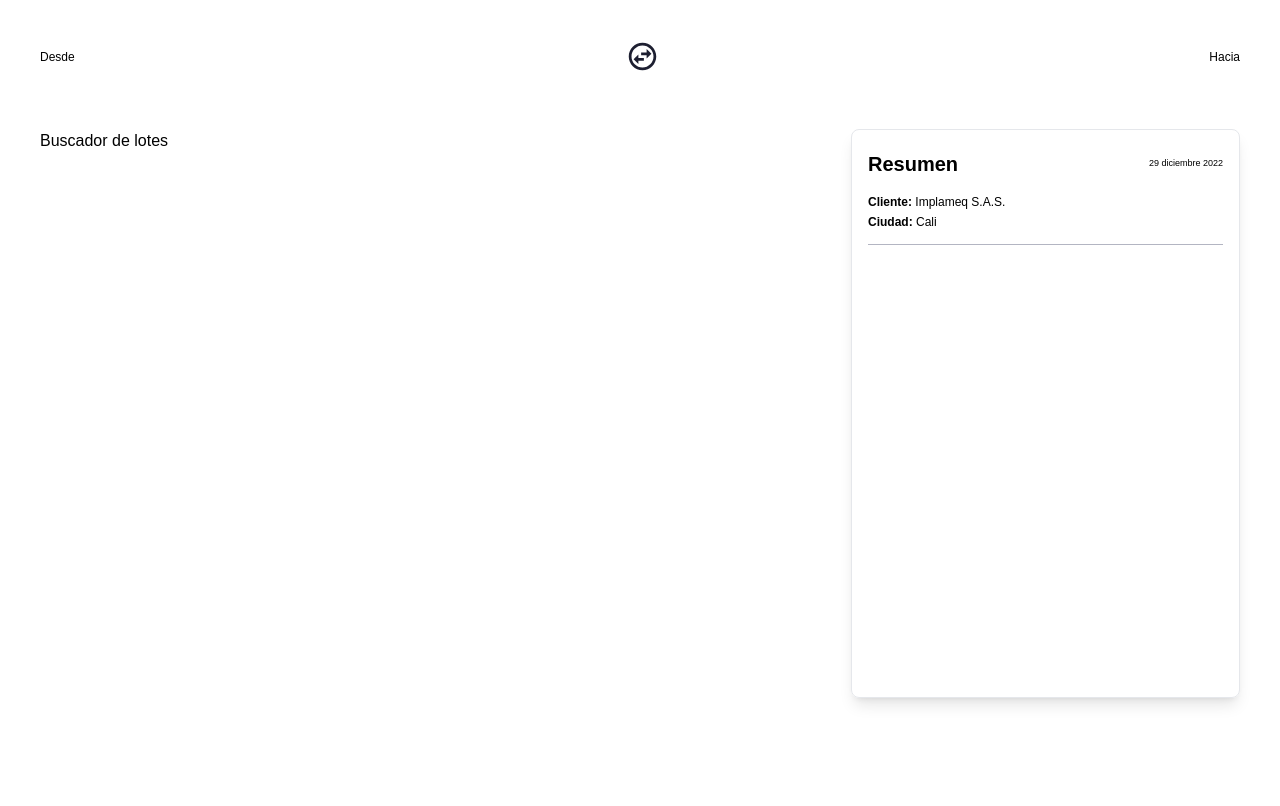
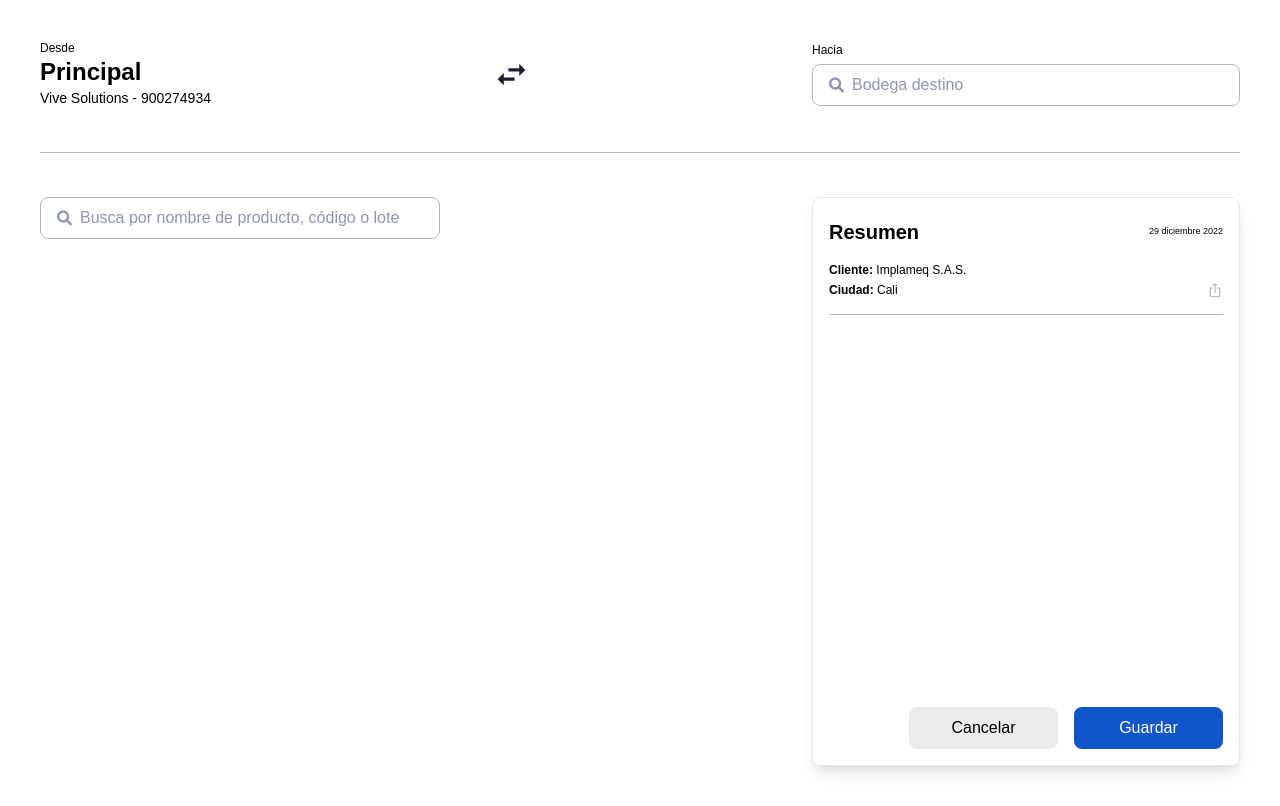
Before and after one commit to andreszapataq/react-inventory-2, a React (Create React App) app: page /despacho/1 in a window 1280 px wide. Built offline with nearby package versions, Linux system fonts and the light colour scheme.

Commit message:
complete HeaderDespacho and update Despacho

```diff
--- a/src/components/HeaderDespacho.js
+++ b/src/components/HeaderDespacho.js
@@ -1,11 +1,26 @@
-import { MdOutlineSwapHorizontalCircle } from 'react-icons/md'
+import { MdOutlineSwapHorizontalCircle, MdSwapHorizontalCircle, MdSwapHoriz } from 'react-icons/md'
+import { FaSearch } from 'react-icons/fa'
 
 const HeaderDespacho = () => {
   return (
     <div className="flex justify-between items-center">
-      <div className='font-light text-xs'>Desde</div>
-      <MdOutlineSwapHorizontalCircle size={33} className="fill-raisin-black cursor-pointer" />
-      <div className='font-light text-xs'>Hacia</div>
+      <div>
+        <p className='font-light text-xs'>Desde</p>
+        <p className='font-semibold text-2xl'>Principal</p>
+        <p className='font-light text-sm'>Vive Solutions - 900274934</p>
+      </div>
+      {/* <MdOutlineSwapHorizontalCircle size={37} className="fill-raisin-black cursor-pointer" /> */}
+      {/* <MdSwapHorizontalCircle size={37} className="fill-raisin-black cursor-pointer" /> */}
+      <MdSwapHoriz size={37} className="fill-raisin-black cursor-pointer" />
+      <div>
+        <p className='font-light text-xs mb-1.5'>Hacia</p>
+        <div className='w-[428px]'>
+          <div className="flex items-center px-4 py-2 border border-cadet-blue-crayola rounded-lg focus-within:border-transparent focus-within:outline outline-blue-700">
+            <FaSearch className="fill-cool-grey mr-2" />
+            <input className="w-full border-none outline-none placeholder:text-cool-grey" type="text" placeholder="Bodega destino" />
+          </div>
+        </div>
+      </div>
     </div>
   )
 }
--- a/src/components/ResumenCard.js
+++ b/src/components/ResumenCard.js
@@ -1,17 +1,32 @@
+import { FaRegShareSquare } from "react-icons/fa"
+import { MdIosShare } from "react-icons/md"
+
+import Button from "./Button"
+
 const ResumenCard = () => {
   return (
-    <div className="w-[428px] h-[569px] border rounded-lg shadow-lg p-4">
-      <div className="grid gap-3 grid-rows-2">
+    <div className="w-[428px] h-[569px] flex flex-col justify-between border rounded-lg shadow-lg p-4">
+      <div className="grid gap-3 grid-rows-3">
         <div className="flex justify-between items-center">
           <h1 className="text-xl font-semibold">Resumen</h1>
           <p className="text-[9px]">29 diciembre 2022</p>
         </div>
         <div className="flex flex-col gap-1">
           <p className="text-xs"><span className="font-semibold">Cliente: </span>Implameq S.A.S.</p>
-          <p className="text-xs"><span className="font-semibold">Ciudad: </span>Cali</p>
+          <div className="flex justify-between items-center">
+            <p className="text-xs"><span className="font-semibold">Ciudad: </span>Cali</p>
+            {/* <FaRegShareSquare className="cursor-pointer" /> */}
+            <MdIosShare className="fill-[#bfbfbf] cursor-pointer" />
+          </div>
         </div>
+        <div className="w-full h-px bg-cadet-blue-crayola mt-1"></div>
       </div>
-      <div className="w-full h-px bg-cadet-blue-crayola mt-3.5"></div>
+      <div>
+      </div>
+      <div className="flex justify-end gap-4">
+        <Button variant="cancel" label="Cancelar" />
+        <Button variant="confirm" label="Guardar" />
+      </div>
     </div>
   )
 }
--- a/src/components/SearchBar.js
+++ b/src/components/SearchBar.js
@@ -24,6 +24,12 @@ const SearchBar = () => {
           <input className="w-full border-none outline-none placeholder:text-cool-grey" type="text" placeholder="Busca por lote o fecha de vencimiento" />
         </div>
       )}
+      {location.pathname.includes('/despacho/') && (
+        <div className="flex items-center px-4 py-2 border border-cadet-blue-crayola rounded-lg focus-within:border-transparent focus-within:outline outline-blue-700">
+          <FaSearch className="fill-cool-grey mr-2" />
+          <input className="w-full border-none outline-none placeholder:text-cool-grey" type="text" placeholder="Busca por nombre de producto, código o lote" />
+        </div>
+      )}
     </div>
   )
 }
--- a/src/pages/Despacho.js
+++ b/src/pages/Despacho.js
@@ -1,15 +1,19 @@
 import HeaderDespacho from "../components/HeaderDespacho"
 import ResumenCard from "../components/ResumenCard"
+import SearchBar from "../components/SearchBar"
 
 function Despacho() {
   return (
-    <div className="flex flex-col gap-14 p-10">
+    <div className="flex flex-col gap-11 p-10">
       <HeaderDespacho />
+      <div className="w-full h-px bg-cadet-blue-crayola"></div>
       <div className="flex justify-between">
-        <div className="w-3/4">
-          Buscador de lotes
+        <div className="w-2/3 flex flex-col">
+          <SearchBar />
         </div>
-        <ResumenCard />
+        <div className="w-1/3 flex flex-col items-end">
+          <ResumenCard />
+        </div>
       </div>
     </div>
   )
```
